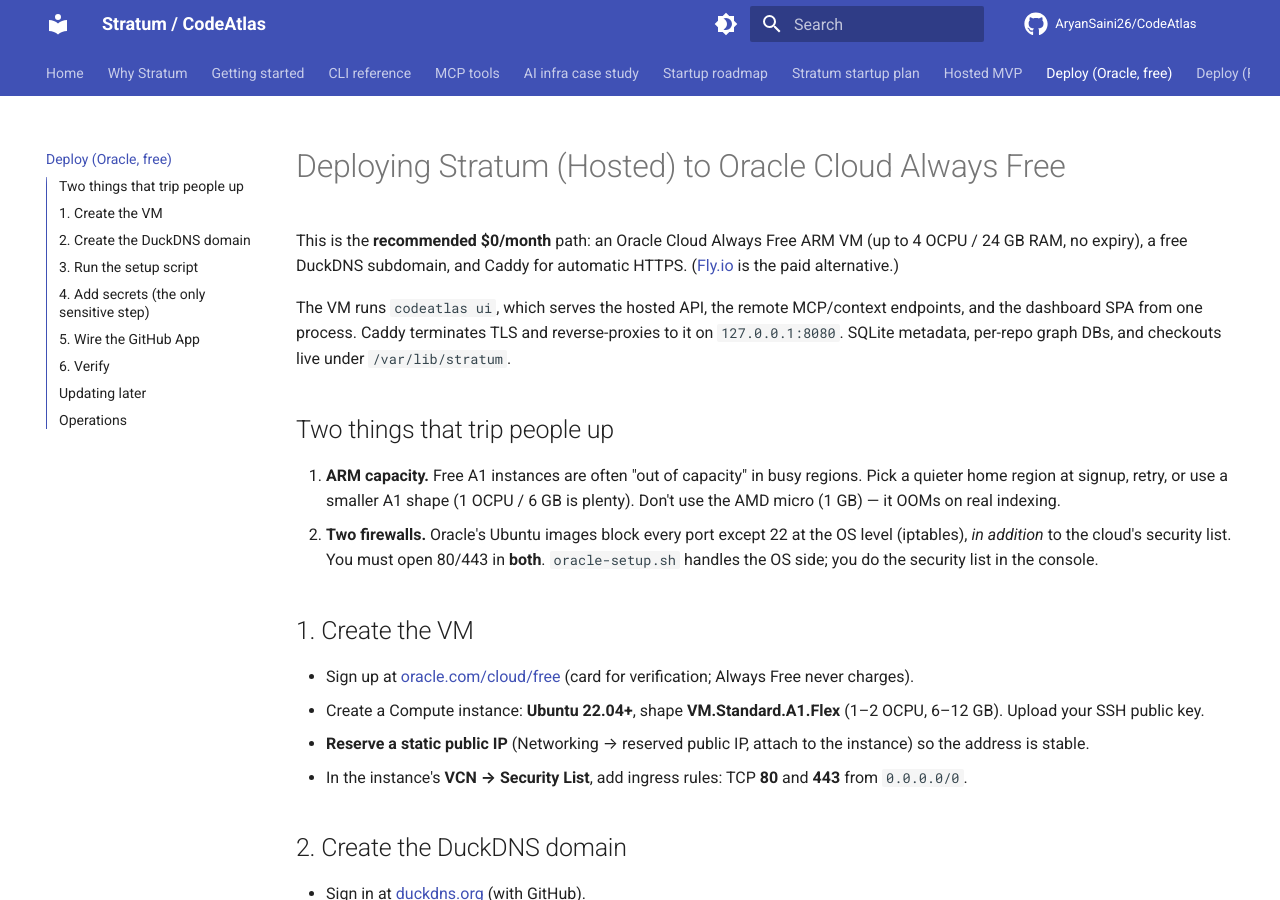
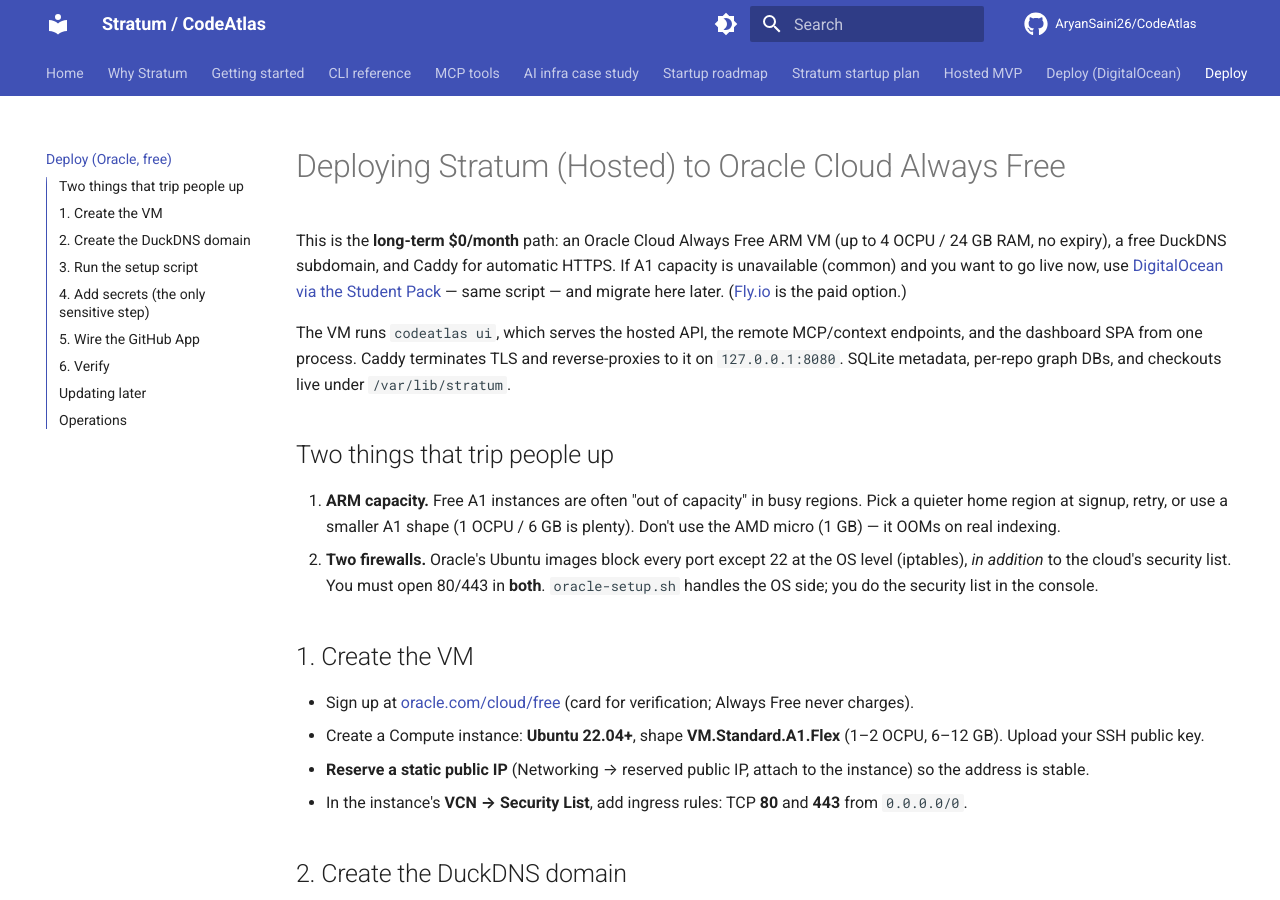
Before and after one commit to AryanSaini26/CodeAtlas, an MkDocs documentation site: the page built from docs/deploy-oracle.md, in a window 1280 px wide and 900 px high. Built offline with MkDocs 1.6.1 and Material for MkDocs 9.7.7, drawn with Linux system fonts in a browser that asks for light colours; comment, search, counter and statistics services are not loaded.

Commit message:
Add DigitalOcean deploy guide (Student Pack path)
Document the fastest live-now path: GitHub Student Pack -> $200 DigitalOcean
credit -> a $6 Droplet, reusing the existing generic-Ubuntu oracle-setup.sh.
Oracle stays documented as the long-term $0 alternative (same script), with a
cross-link both ways. Includes the OAuth callback URL in the GitHub App wiring.
Docs-only; mkdocs --strict green.

```diff
--- a/docs/deploy-oracle.md
+++ b/docs/deploy-oracle.md
@@ -1,8 +1,10 @@
 # Deploying Stratum (Hosted) to Oracle Cloud Always Free
 
-This is the **recommended $0/month** path: an Oracle Cloud Always Free ARM VM
+This is the **long-term $0/month** path: an Oracle Cloud Always Free ARM VM
 (up to 4 OCPU / 24 GB RAM, no expiry), a free DuckDNS subdomain, and Caddy for
-automatic HTTPS. ([Fly.io](deploy-fly.md) is the paid alternative.)
+automatic HTTPS. If A1 capacity is unavailable (common) and you want to go live
+now, use [DigitalOcean via the Student Pack](deploy-digitalocean.md) — same
+script — and migrate here later. ([Fly.io](deploy-fly.md) is the paid option.)
 
 The VM runs `codeatlas ui`, which serves the hosted API, the remote MCP/context
 endpoints, and the dashboard SPA from one process. Caddy terminates TLS and
--- a/mkdocs.yml
+++ b/mkdocs.yml
@@ -64,6 +64,7 @@
   - Startup roadmap: startup-roadmap.md
   - Stratum startup plan: stratum-startup-plan.md
   - Hosted MVP: hosted-mvp.md
+  - Deploy (DigitalOcean): deploy-digitalocean.md
   - Deploy (Oracle, free): deploy-oracle.md
   - Deploy (Fly.io): deploy-fly.md
   - Architecture: architecture.md
```
Also changed, not shown: docs/deploy-digitalocean.md (added, +78 -0 lines).
